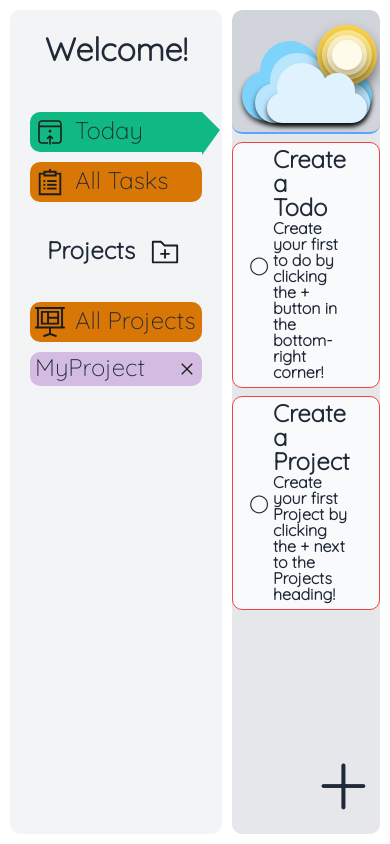
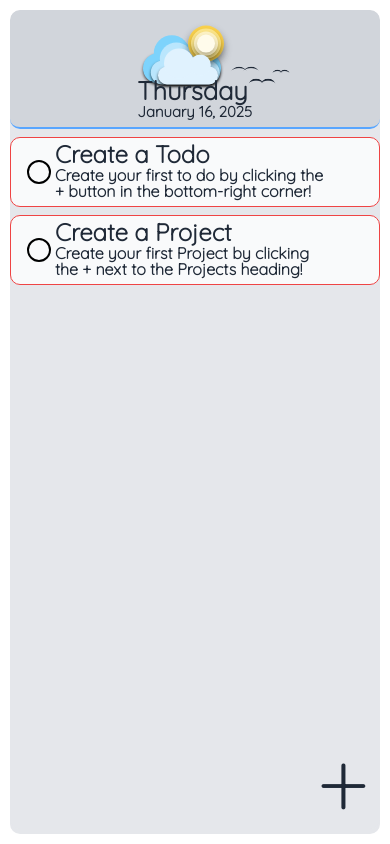
Before and after one commit to jehuzepedasilva2/todo-list, a website built with webpack: page src/template.html in a window 390 px wide. Built offline with nearby package versions, Linux system fonts and the light colour scheme.

Commit message:
media query added for smaller devices

```diff
--- a/src/styles.css
+++ b/src/styles.css
@@ -18,6 +18,7 @@
 }
 
 body {
+  min-width: 250px;
   width: 100vw;
   height: 100vh;
   display: flex;
@@ -35,11 +36,13 @@ body {
 }
 
 .right {
+  /* min-width: 500px; */
   margin: 10px 10px 10px 0px;
   flex: 12;
   border-radius: 10px;
   background-color: var(--right-bg-color);
   overflow-y: auto; /* Enable scrolling if content exceeds the viewport */
+  /* padding: 0.3rem; */
 }
 
 .right,
@@ -191,7 +194,7 @@ button.add-project:active {
   display: flex;
   flex-direction: column;
   min-height: 40%;
-  flex-basis: calc(50% - 16px);
+  flex-basis: calc(50% - 10px);
   padding: 16px;
   border-radius: 12px;
   background-color: var(--card-color);
@@ -383,22 +386,35 @@ svg {
 
 input[type="checkbox"] {
   appearance: none;
-  -webkit-appearance: none; /* For Safari */
+  -webkit-appearance: none;
   position: relative;
+  width: 1.5rem;
+  height: 1.5rem;
+  border: 2px solid #000;
+  border-radius: 50%;
+  display: flex;
+  align-items: center;
+  justify-content: center;
   box-sizing: border-box;
+  cursor: pointer;
 }
 
 input[type="checkbox"]::before {
-  content: "◯";
-  font-size: 1.1rem;
+  content: "";
+  position: absolute;
+  width: 100%;
+  height: 100%;
+  background: transparent;
+  border-radius: 50%;
 }
 
 input[type="checkbox"]:checked::after {
-  content: "●";
-  font-size: 1.9rem;
+  content: "";
   position: absolute;
-  left: 0;
-  bottom: -2.5px; /* Use fixed units for more consistent positioning */
+  width: 1rem; /* Adjust the size of the inner circle */
+  height: 1rem;
+  background: #000; /* Fill color for checked state */
+  border-radius: 50%;
 }
 
 .crossed-out {
@@ -1085,3 +1101,87 @@ input[type="checkbox"]:checked::after {
     background-color 0.3s,
     opacity 0.3s;
 }
+
+
+@media (max-width: 1500px) {
+  .clouds-container {
+    transform: scale(0.85);
+  }
+}
+
+
+@media (max-width: 750px) {
+  body {
+    flex-direction: column;
+  }
+
+  .all-todo-card {
+    gap: 5px;
+  }
+
+  .all-todo-card-top {
+    flex-direction: column;
+    align-items: flex-start;
+  }
+
+  .right {
+    margin-left: 10px;
+  }
+
+  .right-content {
+    flex-direction: column;
+  }
+
+  .right-content.all {
+    height: 100%;
+    flex-wrap: nowrap;
+  }
+
+  .right-content.all-pro {
+    flex-wrap: nowrap;
+  }
+
+  .all-proj-card {
+    width: 100%;
+    min-height: 100%;
+  }
+
+  .left {
+    display: none;
+  }
+
+  .clouds-container {
+    transform: scale(0.68);
+  }
+}
+
+@media (max-width: 450px) {
+  .clouds-container {
+    transform: scale(0.6);
+  }
+
+  .right-top-header {
+    transform: scale(0.8);
+  }
+}
+
+@media (max-width: 400px) {
+  .right-top {
+    padding-top: 2rem;
+    height: max-content;
+    flex-direction: column;
+    justify-content: flex-end;
+    align-items: center;
+    gap: 0;
+  }
+
+  .all-todo-card {
+    min-height: 100%;
+  }
+
+  .clouds-container {
+    padding-bottom: 0;
+    padding-top: 0;
+    transform: scale(0.6) translateY(30px);
+  }
+}
```
